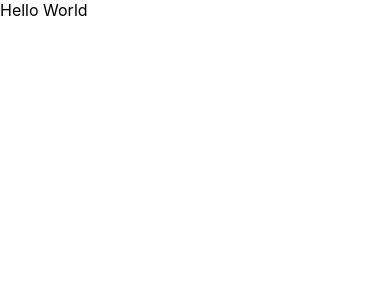
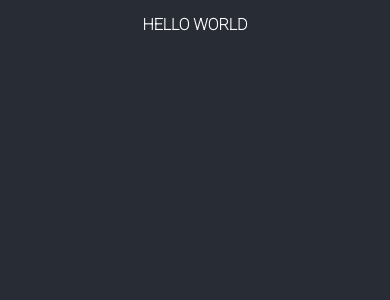
Before and after one commit to nevarwin/React-Typescript, a React (Create React App) app in the folder React-Typescript/: page / in a window 390 px wide. Shown: the top 300 px of the page. Built offline with nearby package versions, Linux system fonts and the light colour scheme.

Commit message:
added styling

```diff
--- a/React-Typescript/src/App.css
+++ b/React-Typescript/src/App.css
@@ -0,0 +1,31 @@
+@import url("https://fonts.googleapis.com/css2?family=Roboto:wght@100&display=swap");
+
+.App {
+  width: 100vw;
+  height: 100vh;
+  display: flex;
+  text-align: center;
+  flex-direction: column;
+  align-items: center;
+  background-color: #282c34;
+  font-size: calc(10px + 2vmin);
+  color: white;
+  font-family: "Roboto", sans-serif;
+  font-weight: bold;
+}
+
+.App-header {
+  text-transform: uppercase;
+  font-size: 2rem;
+  margin: 30px 0;
+  color: white;
+  z-index: 1;
+  text-align: center;
+}
+
+@media (max-width: 800px) {
+  .App-header {
+    margin: 15px 0;
+    font-size: 1rem;
+  }
+}
```
Also changed, not shown: React-Typescript/src/components/InputField.css (added, +51 -0 lines).
